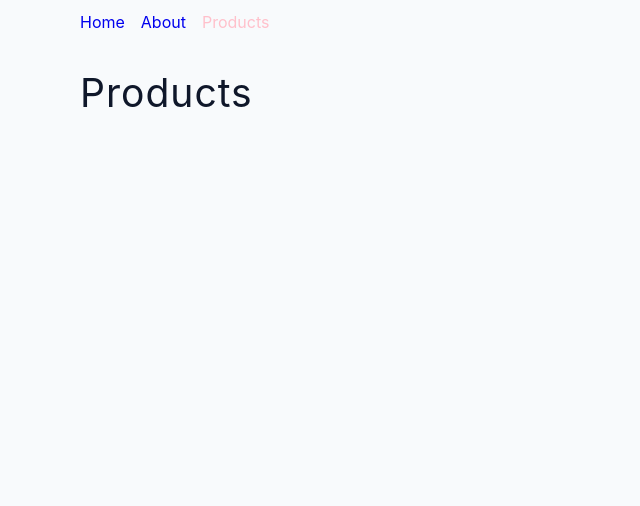
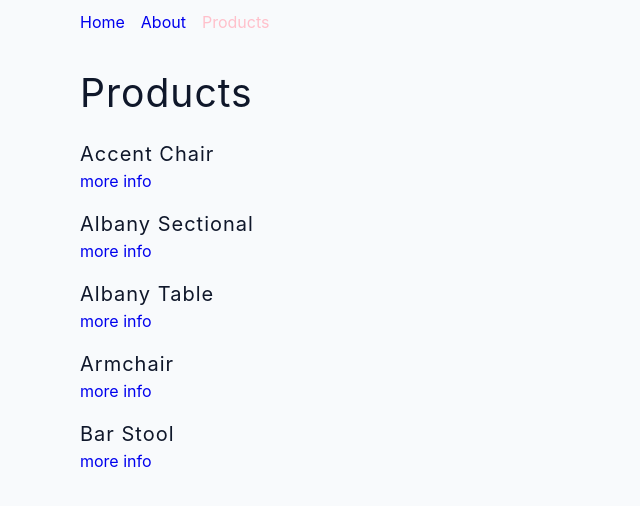
Before and after one commit to angun2serkan/react-router-6, a React (Create React App) app: page /products in a window 1280 px wide. Shown: the top 506 px of the page, without its empty margins (0-640 px from the left). Built offline with nearby package versions, Linux system fonts and the light colour scheme.

Commit message:
SingleProduct page

```diff
--- a/src/pages/Products.js
+++ b/src/pages/Products.js
@@ -1,8 +1,19 @@
+import {Link} from 'react-router-dom';
+import products from '../data';
+
 const Products = () => {
   return (
     <>
       <section className='section'>
         <h2>products</h2>
+        <div className='products'>
+          {products.map((product) => {
+            return <article key={product.id}>
+              <h5>{product.name}</h5>
+              <Link to={`/products/${product.id}`}>more info</Link>
+            </article>
+          })}
+        </div>
       </section>
     </>
   );
--- a/src/pages/SingleProduct.js
+++ b/src/pages/SingleProduct.js
@@ -1,10 +1,14 @@
 import {Link, useParams} from 'react-router-dom';
+import products from '../data';
 
 const SingleProduct = () => {
   const {productId} = useParams();
+  const product = products.find((product) => product.id == productId);
+  const {image, name} = product;
   return (
     <section className='section product'>
-      <h4>{productId}</h4>
+      <img src={image} alt={name}/>
+      <h5>{name}</h5>
       <Link to='/products'>back to products</Link>
     </section>
   );
```
